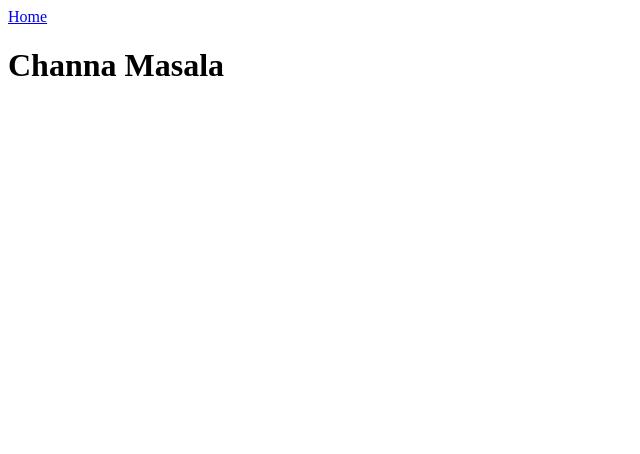
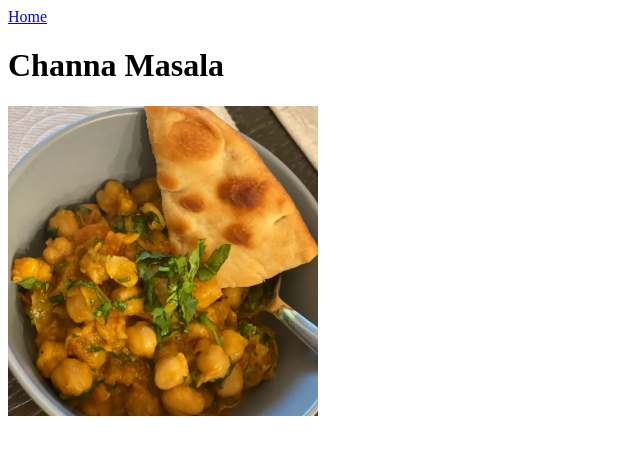
Before and after one commit to prabh16/odin-recipes, a plain HTML site: page recipes/channa-masala.html in a window 1280 px wide. Shown: the whole page, without its empty margins (0-640 px from the left). Drawn offline with Linux system fonts and the light colour scheme.

Commit message:
Added image of recipe in channa-masala.html

```diff
--- a/recipes/channa-masala.html
+++ b/recipes/channa-masala.html
@@ -8,6 +8,7 @@
 <body>
     <a href="../index.html">Home</a>
     <h1>Channa Masala</h1>
+    <img src="./recipes-images/channa-masala.webp" alt="channa-masala" height="310" width="310">
 
 
 </body>
```
Also changed, not shown: recipes/recipes-images/channa-masala.webp (added).
